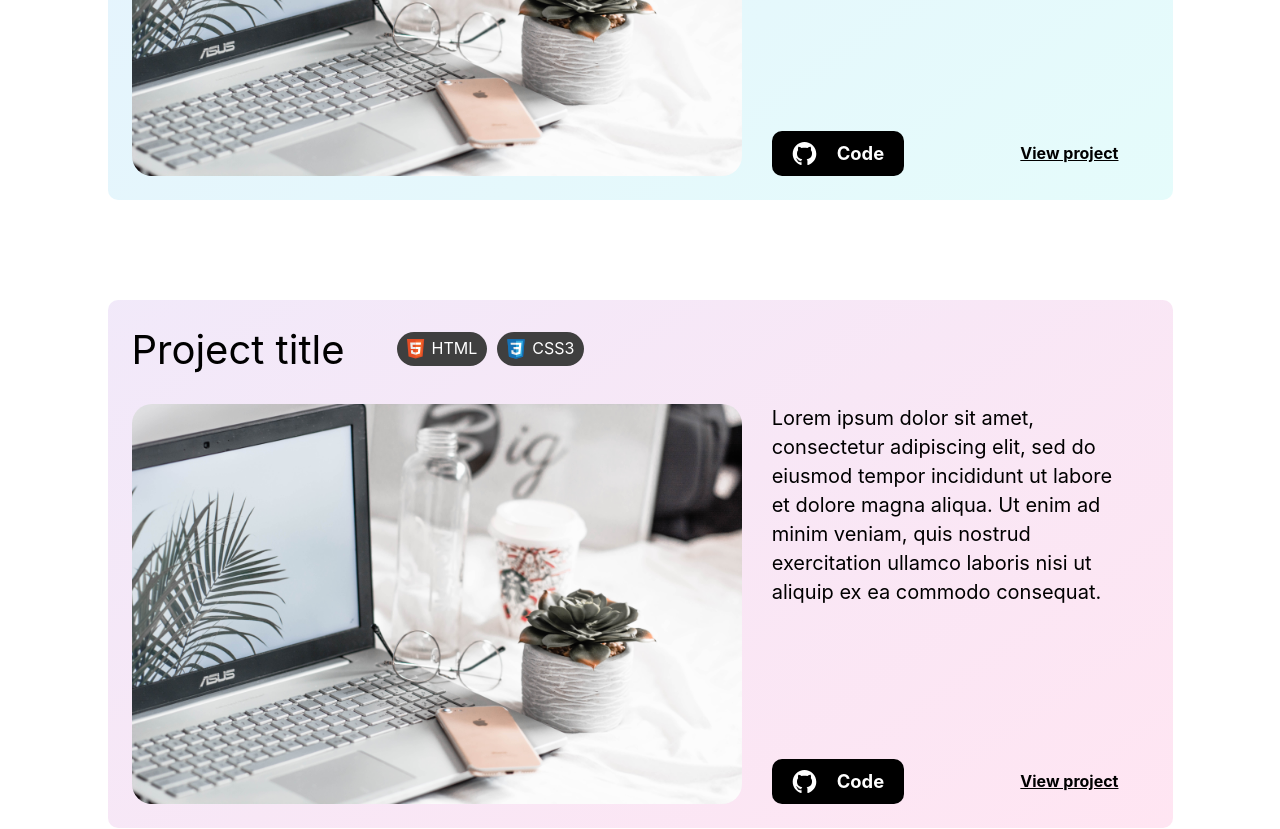
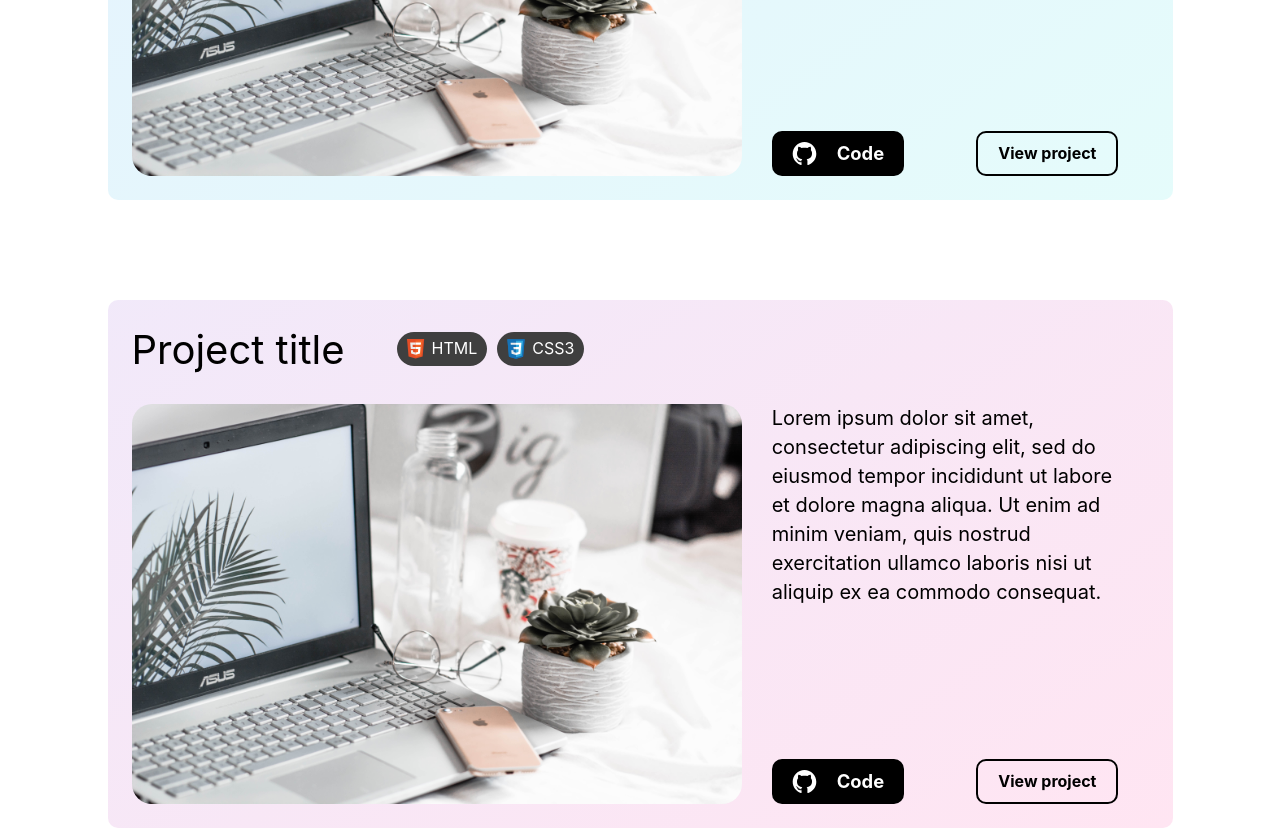
Before and after one commit to LauraMG12/Portfolio-v2, a Vue app: page / in a window 1280 px wide. Shown: the part 1420-2249 px from the top of the page. Built offline with nearby package versions, Linux system fonts and the light colour scheme.

Commit message:
Design improvements

```diff
--- a/public/index.html
+++ b/public/index.html
@@ -1,5 +1,5 @@
 <!DOCTYPE html>
-<html lang="">
+<html lang="en">
   <head>
     <meta charset="utf-8" />
     <meta http-equiv="X-UA-Compatible" content="IE=edge" />
--- a/src/components/AboutSection.vue
+++ b/src/components/AboutSection.vue
@@ -37,7 +37,7 @@ function getImgPath(imageName: string) {
     </div>
     <div class="about-content">
       <div class="image-container">
-        <img class="image" :src="aboutImage" />
+        <img alt="professional image" class="image" :src="aboutImage" />
       </div>
       <div class="content">
         <p>
--- a/src/components/shared/AppButtons/SimpleButton.vue
+++ b/src/components/shared/AppButtons/SimpleButton.vue
@@ -34,9 +34,15 @@ const mobileIconSize = computed(() =>
 .button {
   background-color: transparent;
   color: $black;
-  text-decoration: underline;
+  border: 2px solid $black;
+  padding: 10px 20px;
   width: fit-content;
   gap: 20px;
+  &:hover {
+    @media (hover: hover) {
+      background-color: $white;
+    }
+  }
   & .button-text {
     font-size: $font-size-p-mobile;
   }
--- a/src/components/shared/AppProject/DesktopProject.vue
+++ b/src/components/shared/AppProject/DesktopProject.vue
@@ -48,7 +48,7 @@ function getImgPath(imageName: string) {
             color="white"
           />
         </div>
-        <img class="image" :src="projectImage" />
+        <img alt="project image" class="image" :src="projectImage" />
       </div>
       <div class="project-aside">
         <p class="project-description">
--- a/src/components/shared/AppProject/MobileProject.vue
+++ b/src/components/shared/AppProject/MobileProject.vue
@@ -46,7 +46,7 @@ function toggleOverlayStatus(): void {
       <div class="icon-container">
         <SvgIcon name="arrow" color="white" />
       </div>
-      <img class="image" :src="projectImage" />
+      <img alt="project image" class="image" :src="projectImage" />
     </div>
     <div class="project-buttons-container">
       <DarkButton text="Code" iconName="github" />
```
